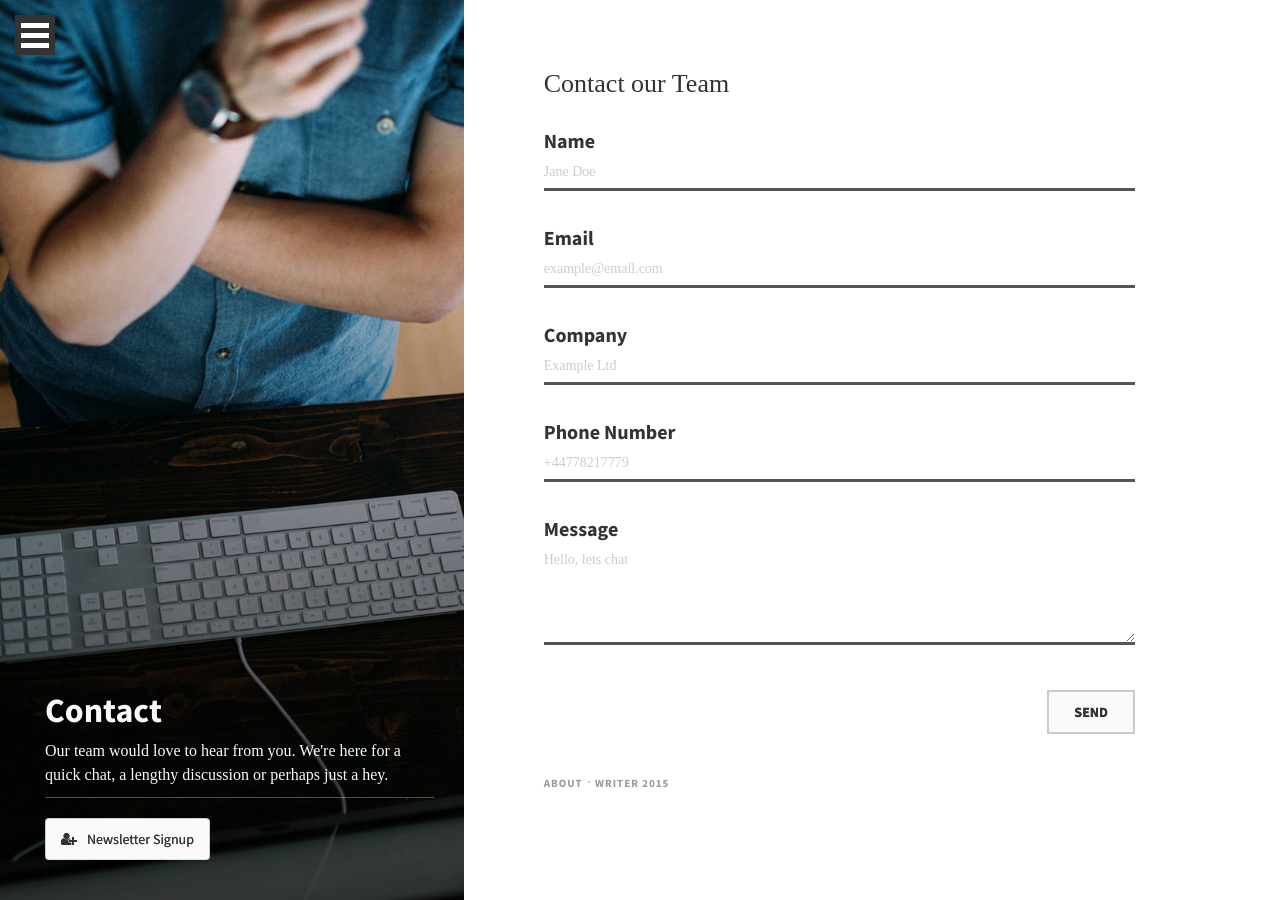
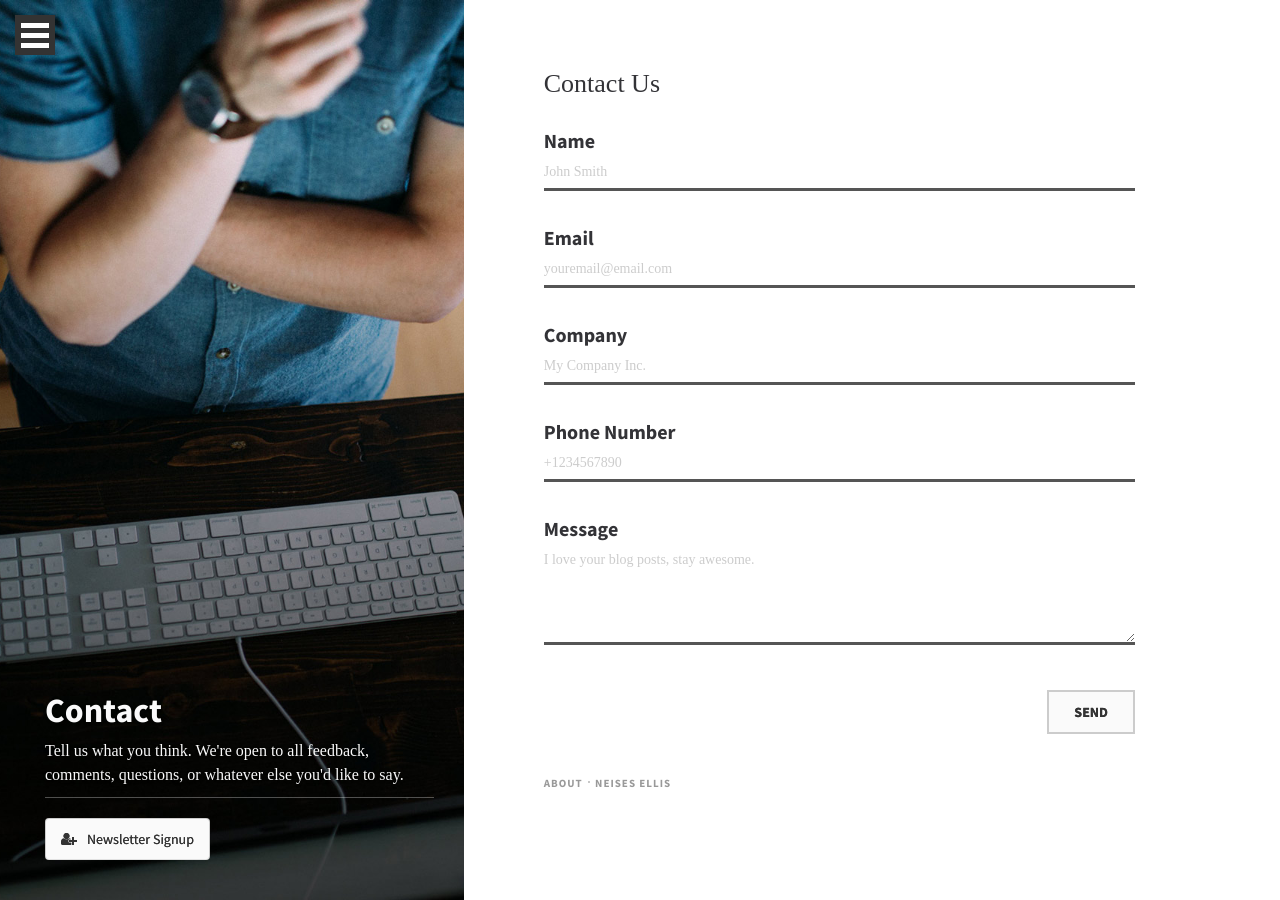
Before and after one commit to EJBlog/EJBlog.github.io, a Jekyll site: the page contact.html, which Jekyll copies as it is, in a window 1280 px wide. Built offline with Jekyll 4.4.1, drawn with Linux system fonts in a browser that asks for light colours; nearby versions of some CDN libraries; some web fonts are replaced.

Commit message:
Changed contact page

```diff
--- a/contact.html
+++ b/contact.html
@@ -3,7 +3,7 @@
     <head>
         <meta charset="utf-8">
         <meta http-equiv="X-UA-Compatible" content="IE=edge,chrome=1">
-        <title>Writer Theme | Contact</title>
+        <title>Contact Us</title>
         <meta name="description" content="">
         <meta name="viewport" content="width=device-width">
 
@@ -25,21 +25,16 @@
                 <div id="menu-target">
                     <ul>
                         <li><i class="fa fa-home"></i><a href="index.html">Home</a></li>
-                        <li><i class="fa fa-user"></i><a href="author.html">John Smith</a></li>
+                        <li><i class="fa fa-user"></i><a href="author_evan.html">Evan Neises</a></li>
+                        <li><i class="fa fa-user"></i><a href="author_jake.html">Jake Ellis</a></li>
                         <li><i class="fa fa-anchor"></i><a href="page.html">About</a></li>
                         <li><i class="fa fa-star"></i><a href="favorites.html">Favorites</a></li>
                         <li><i class="fa fa-paper-plane"></i><a href="contact.html">Contact</a></li>
                     </ul>
                     <hr>
-                    <ul>
-                        <li><i class="fa fa-file"></i><a href="post.html">Post Page</a></li>
-                        <li><i class="fa fa-file"></i><a href="post-sidebar.html">Post with Sidebar</a></li>
-
-                        <li><i class="fa fa-home"></i><a href="alt-home.html">Alternate Home</a></li>
-                        <li><i class="fa fa-image"></i><a href="category.html">Category Page</a></li>
-                    </ul>
                 </div>
 
+                <!-- Need to change our sidebar image for contact page -Evan -->
                 <section class="sidebar col-md-5 col-sm-12" style="background-image: url(img/default-contact.jpg)">
 
                     <span class="menu-trigger animated fadeInDown">
@@ -53,14 +48,11 @@
                         <div class="no-js-menu">
                             <ul>
                                 <li><i class="fa fa-home"></i><a href="index.html">Home</a></li>
-                                <li><i class="fa fa-user"></i><a href="author.html">John Smith</a></li>
+                                <li><i class="fa fa-user"></i><a href="author_evan.html">Evan Neises</a></li>
+                                <li><i class="fa fa-user"></i><a href="author_jake.html">Jake Ellis</a></li>
                                 <li><i class="fa fa-anchor"></i><a href="page.html">About</a></li>
                                 <li><i class="fa fa-star"></i><a href="favorites.html">Favorites</a></li>
                                 <li><i class="fa fa-paper-plane"></i><a href="contact.html">Contact</a></li>
-                                <li><i class="fa fa-file"></i><a href="post.html">Post Page</a></li>
-                                <li><i class="fa fa-file"></i><a href="post-sidebar.html">Post with Sidebar</a></li>
-                                <li><i class="fa fa-home"></i><a href="alt-home.html">Alternate Home</a></li>
-                                <li><i class="fa fa-image"></i><a href="category.html">Category Page</a></li>
                             </ul>
                         </div>
                     </noscript>
@@ -69,7 +61,7 @@
                     <div class="site-info">
                         <div class="primary-info">
                         <h1>Contact</h1>
-                            <p>Our team would love to hear from you. We're here for a quick chat, a lengthy discussion or perhaps just a hey.</p>
+                            <p>Tell us what you think. We're open to all feedback, comments, questions, or whatever else you'd like to say.</p>
 
                         </div>
                         <div class="secondary-info">
@@ -82,30 +74,30 @@
 
                 <div class="col-md-7 col-sm-12 col-md-offset-5 main-content">
 
-                    <h3>Contact our Team</h3>
+                    <h3>Contact Us</h3>
 
                     <form>
                         <div class="form-group">
                             <label for="name">Name</label>
-                            <input type="text" placeholder="Jane Doe" class="form-control" name="name">
+                            <input type="text" placeholder="John Smith" class="form-control" name="name">
                         </div>
                         <div class="form-group">
                             <label for="email">Email</label>
-                            <input type="text" placeholder="example@email.com" class="form-control" name="email">
+                            <input type="text" placeholder="youremail@email.com" class="form-control" name="email">
                         </div>
                         <div class="form-group">
                             <label for="company">Company</label>
-                            <input type="text" placeholder="Example Ltd" class="form-control" name="company">
+                            <input type="text" placeholder="My Company Inc." class="form-control" name="company">
                         </div>
 
                         <div class="form-group">
                             <label for="number">Phone Number</label>
-                            <input type="tel" placeholder="+44778217779" class="form-control" name="number">
+                            <input type="tel" placeholder="+1234567890" class="form-control" name="number">
                         </div>
 
                         <div class="form-group">
                             <label for="message">Message</label>
-                            <textarea class="form-control" name="message" placeholder="Hello, lets chat"></textarea>
+                            <textarea class="form-control" name="message" placeholder="I love your blog posts, stay awesome."></textarea>
                         </div>
 
                         <div class="form-group">
@@ -114,9 +106,10 @@
                     </form>
 
                     <footer class="split-footer">
-                        <a href="post.html">About</a>
+                        <a href="about.html">About</a>
                         <i class="link-spacer"></i>
-                        <a href="post.html">Writer 2015</a>
+                        <a href="author_evan.html">Neises</a>
+                        <a href="author_jake.html">Ellis</a>
                     </footer>
                 </div><!-- main content -->
             </div> <!--/row -->
```
